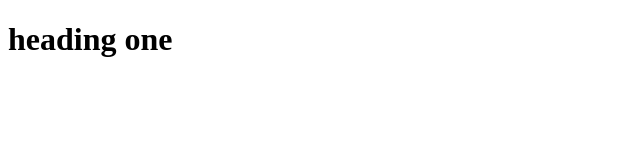
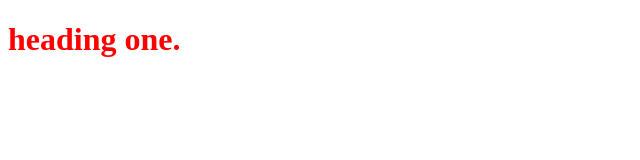
Before and after one commit to bhargavnadimpalli/gitpractice, a plain HTML site: page index.html in a window 1280 px wide. Shown: the whole page, without its empty margins (0-640 px from the left). Drawn offline with Linux system fonts and the light colour scheme.

Commit message:
added styles for heading

```diff
--- a/index.html
+++ b/index.html
@@ -9,8 +9,8 @@
 <body>
     <header></header>
     <main>
-        <h1>
-            heading one
+        <h1 style="color:red;">
+            heading one.
         </h1>
     </main>
     <footer></footer>
```
